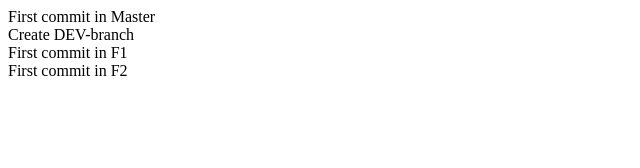
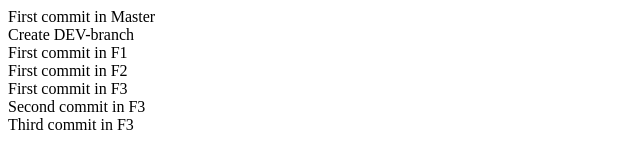
Before and after one commit to TPoleliuk/Hillel_Front-end-Pro-HW-36, a plain HTML site: page index.html in a window 1280 px wide. Shown: the whole page, without its empty margins (0-640 px from the left). Drawn offline with Linux system fonts and the light colour scheme.

Commit message:
Rebase of F3

```diff
--- a/index.html
+++ b/index.html
@@ -14,5 +14,9 @@
     <div>First commit in F1</div>
 
     <div>First commit in F2</div>
+
+    <div>First commit in F3</div>
+    <div>Second commit in F3</div>
+    <div>Third commit in F3</div>
 </body>
 </html>
```
